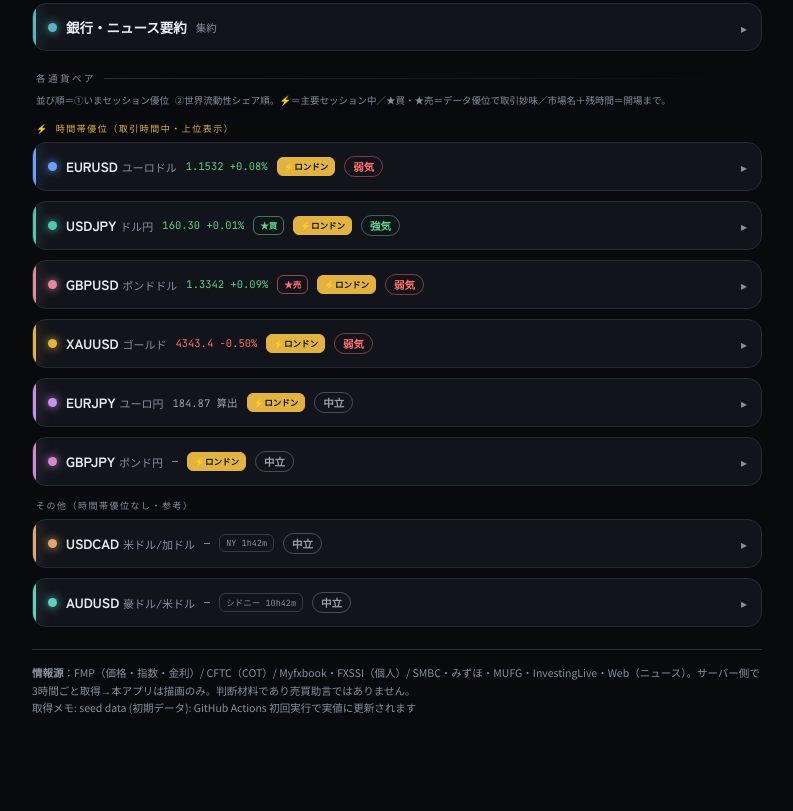
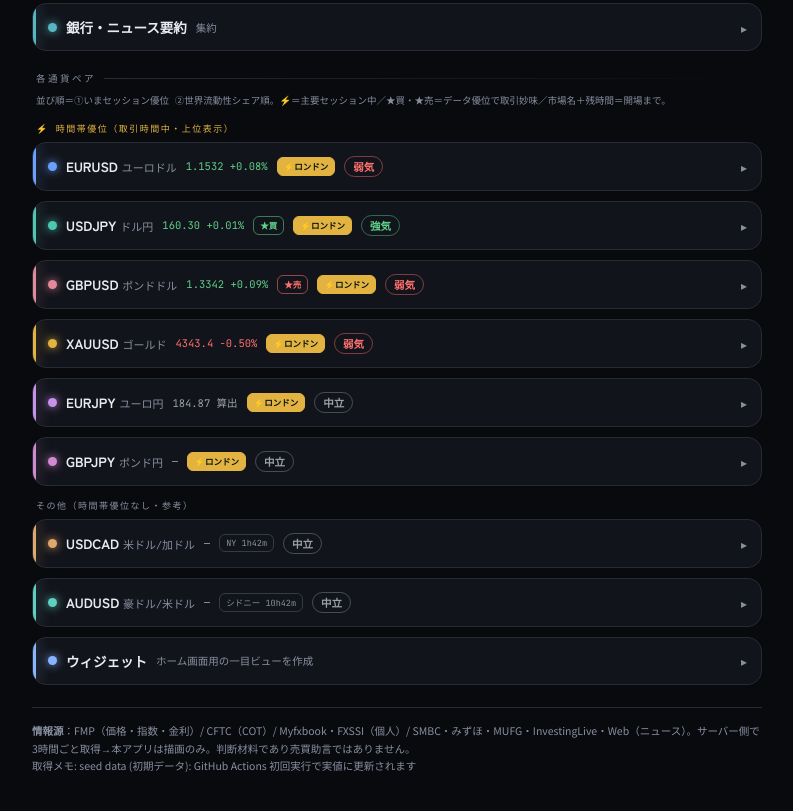
Before and after one commit to kantomu/pro-trade-desk, a website: page index.html in a window 1280 px wide. Shown: the part 1151-1962 px from the top of the page, without its empty margins (243-1036 px from the left). Before the commit the page ends 1916 px from the top, so only its background shows below. Drawn offline with Linux system fonts and the light colour scheme.

Commit message:
Update index.html

```diff
--- a/index.html
+++ b/index.html
@@ -91,6 +91,22 @@ details[open] .ct .f{animation:grow .7s cubic-bezier(.2,.85,.25,1) both}@keyfram
 .star.up{color:var(--up);border:1px solid color-mix(in srgb,var(--up) 55%,transparent)}.star.down{color:var(--down);border:1px solid color-mix(in srgb,var(--down) 55%,transparent)}
 .ptag{display:inline-block;font-family:'JetBrains Mono',monospace;font-size:9px;color:var(--muted);background:var(--panel2);border:1px solid var(--border);border-radius:6px;padding:3px 8px;margin:0 0 6px}
 summary.sum{flex-wrap:wrap}
+.bankrow{display:flex;gap:9px;padding:7px 0;border-top:1px solid var(--border)}
+.bankname{flex:none;width:92px;font-family:'JetBrains Mono',monospace;font-size:10px;color:#56b6c2;font-weight:700;line-height:1.5}
+.bankview{flex:1;font-size:12.2px;line-height:1.55}
+.topic{margin:11px 0 3px;display:flex;align-items:center;gap:7px;font-family:'JetBrains Mono',monospace;font-size:10px;letter-spacing:.5px;text-transform:uppercase}
+.topic .tg{font-size:11px}
+.topic.dr{color:#7bb7ff}.topic.iv{color:var(--gold)}.topic.rk{color:var(--down)}
+.bsummary{font-size:13.2px;line-height:1.7;padding:10px 12px;background:var(--panel2);border:1px solid var(--border);border-radius:10px;margin-bottom:4px}
+/* widget builder */
+.wbuild{display:flex;flex-wrap:wrap;gap:7px;margin:8px 0 4px}
+.wchip{font-family:'JetBrains Mono',monospace;font-size:11px;padding:7px 11px;border-radius:9px;border:1px solid var(--border);background:var(--panel2);color:var(--muted);cursor:pointer;user-select:none}
+.wchip.on{color:var(--bg);background:#8ab4ff;border-color:#8ab4ff;font-weight:700}
+.wlink{display:flex;gap:8px;align-items:center;margin-top:10px;flex-wrap:wrap}
+.wurl{flex:1;min-width:180px;font-family:'JetBrains Mono',monospace;font-size:10.5px;background:var(--panel2);border:1px solid var(--border);border-radius:8px;padding:8px 10px;color:var(--muted);word-break:break-all}
+.wbtn{font-family:'JetBrains Mono',monospace;font-size:11px;font-weight:700;padding:8px 12px;border-radius:9px;border:1px solid #8ab4ff;background:transparent;color:#8ab4ff;cursor:pointer;text-decoration:none;white-space:nowrap}
+.wprev{margin-top:11px;border:1px solid var(--border);border-radius:12px;overflow:hidden;background:#080a0e}
+.wprev iframe{width:100%;height:300px;border:0;display:block}
 footer{margin-top:22px;padding-top:14px;border-top:1px solid var(--border);color:var(--muted);font-size:10.5px;line-height:1.7}
 </style>
 </head>
@@ -158,6 +174,7 @@ async function load(){
 /* ---------- helpers ---------- */
 function sgn(x){return x>0?1:x<0?-1:0;}
 function fmtN(n){return (n==null||isNaN(n))?'—':Number(n).toLocaleString('en-US');}
+function esc(s){return String(s==null?'':s).replace(/[<>&]/g,function(c){return c==='<'?'&lt;':c==='>'?'&gt;':'&amp;';});}
 function acc(accent,ttl,sub,inner,open){return '<details class="acc" style="--accent:'+accent+'"'+(open?' open':'')+'><summary class="sum"><span class="dot"></span><span class="ttl">'+ttl+'</span><span class="sub">'+(sub||'')+'</span><span class="chev">▸</span></summary><div class="inner">'+inner+'</div></details>';}
 function divBar(sign,wpct,labelHtml,col){ // sign +1 right(green)/-1 left(red)
   var fill='<span class="f '+(sign>0?'pos':'neg')+'" style="width:'+Math.min(100,wpct)+'%"></span>';
@@ -229,9 +246,10 @@ function render(offline){
   var act=ranked.filter(r=>r.active),ina=ranked.filter(r=>!r.active);
   if(act.length){ H+='<div class="subdiv on">⚡ 時間帯優位（取引時間中・上位表示）</div>'; act.forEach(r=>H+=pairHTML(r.p,a,r.st,r.cv)); H+='<div class="subdiv">その他（時間帯優位なし・参考）</div>'; ina.forEach(r=>H+=pairHTML(r.p,a,r.st,r.cv)); }
   else { ranked.forEach(r=>H+=pairHTML(r.p,a,r.st,r.cv)); }
+  H+=widgetBuilderHTML();
   document.getElementById('app').innerHTML=H;
   document.getElementById('foot').innerHTML='<b>情報源</b>：FMP（価格・指数・金利）/ CFTC（COT）/ Myfxbook・FXSSI（個人）/ SMBC・みずほ・MUFG・InvestingLive・Web（ニュース）。サーバー側で3時間ごと取得→本アプリは描画のみ。判断材料であり売買助言ではありません。'+(d.errors&&d.errors.length?'<br><span class="q">取得メモ: '+d.errors.join(' / ')+'</span>':'');
-  initSC(); bindSrc(); bindDetailsAnim();
+  initSC(); bindSrc(); bindDetailsAnim(); wbBind();
 }
 function renderPulse(){
   var p=DATA.prices,y=DATA.yields,row='';
@@ -276,15 +294,40 @@ function cotRetailHTML(a){
 }
 function bankHTML(a){
   var b=(a&&a.bank)||{};
-  var news=DATA.news||'';
-  var newsBlock = news ? '<h4 style="color:#56b6c2">市場ニュース（web検索）</h4><p style="font-size:13px;line-height:1.65">'+news.replace(/[<>]/g,function(c){return c==='<'?'&lt;':'&gt;';}).replace(/\n+/g,'<br>')+'</p>' : '';
-  var wk=(b.rangeUSDJPY||b.rangeEURJPY)?'<div class="week">'+(b.rangeUSDJPY?'<div class="ev">USDJPY 予想 <b>'+b.rangeUSDJPY+'</b></div>':'')+(b.rangeEURJPY?'<div class="ev">EURJPY 予想 <b>'+b.rangeEURJPY+'</b></div>':'')+'</div>':'';
-  var inner=newsBlock+wk+(b.drivers?'<h4 style="color:#56b6c2">ドライバー</h4><p>'+b.drivers+' <span class="src">InvestingLive</span><span class="src">みずほ</span><span class="src">SMBC</span><span class="src">MUFG</span></p>':'')+
-    (b.intervention?'<h4 style="color:#56b6c2">介入警戒</h4><p>'+b.intervention+' <span class="src">SMBC</span><span class="src">Minkabu</span></p>':'')+
-    (b.risk?'<h4 style="color:#56b6c2">リスク</h4><p>'+b.risk+'</p>':'')+
-    ((!news&&!b.drivers)?'<p class="q">未生成。ANTHROPIC_API_KEY設定（＋web検索）で自動生成されます。</p>':'');
-  return acc('#56b6c2','銀行・ニュース要約',news?'web検索＋集約':'集約',inner,false);
+  var summary=b.summary?'<div class="bsummary">'+esc(b.summary)+'</div>':'';
+  var banks=(b.banks&&b.banks.length)?'<div class="topic dr"><span class="tg">🏦</span>各社ビュー</div>'+
+    b.banks.filter(x=>x&&(x.name||x.view)).map(x=>'<div class="bankrow"><span class="bankname">'+esc(x.name||'—')+'</span><span class="bankview">'+esc(x.view||'')+'</span></div>').join(''):'';
+  var wk=(b.rangeUSDJPY||b.rangeEURJPY)?'<div class="week" style="margin-top:10px">'+(b.rangeUSDJPY?'<div class="ev">USDJPY 予想 <b>'+esc(b.rangeUSDJPY)+'</b></div>':'')+(b.rangeEURJPY?'<div class="ev">EURJPY 予想 <b>'+esc(b.rangeEURJPY)+'</b></div>':'')+'</div>':'';
+  var dr=b.drivers?'<div class="topic dr"><span class="tg">⚙</span>ドライバー</div><p>'+esc(b.drivers)+'</p>':'';
+  var iv=b.intervention?'<div class="topic iv"><span class="tg">⚠</span>介入警戒</div><p>'+esc(b.intervention)+'</p>':'';
+  var rk=b.risk?'<div class="topic rk"><span class="tg">▲</span>リスク</div><p>'+esc(b.risk)+'</p>':'';
+  var has=summary||banks||dr||iv||rk||wk;
+  var inner=summary+banks+wk+dr+iv+rk+(has?'':'<p class="q">未生成。ANTHROPIC_API_KEY設定（＋web検索）で自動生成されます。</p>');
+  return acc('#56b6c2','銀行・ニュース要約',b.summary?'各社集約':'集約',inner,false);
 }
+/* ---------- widget builder ---------- */
+var WB={overview:true,news:true,session:true,top:false,strength:false,score:false};
+var WB_DEF=[['overview','概況'],['news','ニュース要約'],['session','セッション'],['top','主要レート'],['strength','通貨強弱'],['score','本日の妙味']];
+function widgetURL(){var on=WB_DEF.filter(d=>WB[d[0]]).map(d=>d[0]);if(!on.length)on=['overview'];return './widget.html?b='+on.join(',');}
+function widgetBuilderHTML(){
+  return acc('#8ab4ff','ウィジェット','ホーム画面用の一目ビューを作成',
+    '<p class="note">表示したい項目を選ぶ→「開く↗」でプレビュー→ブラウザのメニューから<b>ホーム画面に追加</b>（Galaxyは Chrome右上 ⋮ →「ホーム画面に追加」）。<br>※PWAの仕様上これは“生きたウィジェット”ではなく<b>1タップで開くコンパクト表示</b>です。常時表示の本物ウィジェットが必要なら、無料アプリ <b>KWGT</b> で下のJSONを読む方法があります（任意）。</p>'+
+    '<div class="wbuild" id="wbChips"></div>'+
+    '<div class="wlink"><span class="wurl" id="wbUrl"></span><a class="wbtn" id="wbOpen" target="_blank" rel="noopener">開く ↗</a></div>'+
+    '<p class="note" style="margin-top:9px">KWGT等で読むデータ: <span class="wurl" style="display:inline-block;min-width:0" id="wbData"></span></p>'+
+    '<div class="wprev"><iframe id="wbPrev" title="preview"></iframe></div>',false);
+}
+function wbBind(){
+  var c=document.getElementById('wbChips');if(!c)return;
+  c.innerHTML=WB_DEF.map(d=>'<span class="wchip'+(WB[d[0]]?' on':'')+'" data-b="'+d[0]+'">'+d[1]+'</span>').join('');
+  c.querySelectorAll('.wchip').forEach(ch=>ch.onclick=function(){WB[this.dataset.b]=!WB[this.dataset.b];wbBind();});
+  var u=widgetURL(),abs=new URL(u,location.href).href;
+  document.getElementById('wbUrl').textContent=abs;
+  document.getElementById('wbOpen').href=u;
+  var dataEl=document.getElementById('wbData');if(dataEl)dataEl.textContent=new URL('./data.json',location.href).href;
+  var f=document.getElementById('wbPrev');if(f&&f.getAttribute('src')!==u)f.src=u;
+}
+
 function pairHTML(p,a,st,cv){
   var cf=PC[p],pr=DATA.prices[cf.q]||{},pa=(a&&a.pairs&&a.pairs[p])||{};
   st=st||pairSession(p,new Date()); cv=cv||autoConviction(p);
```
